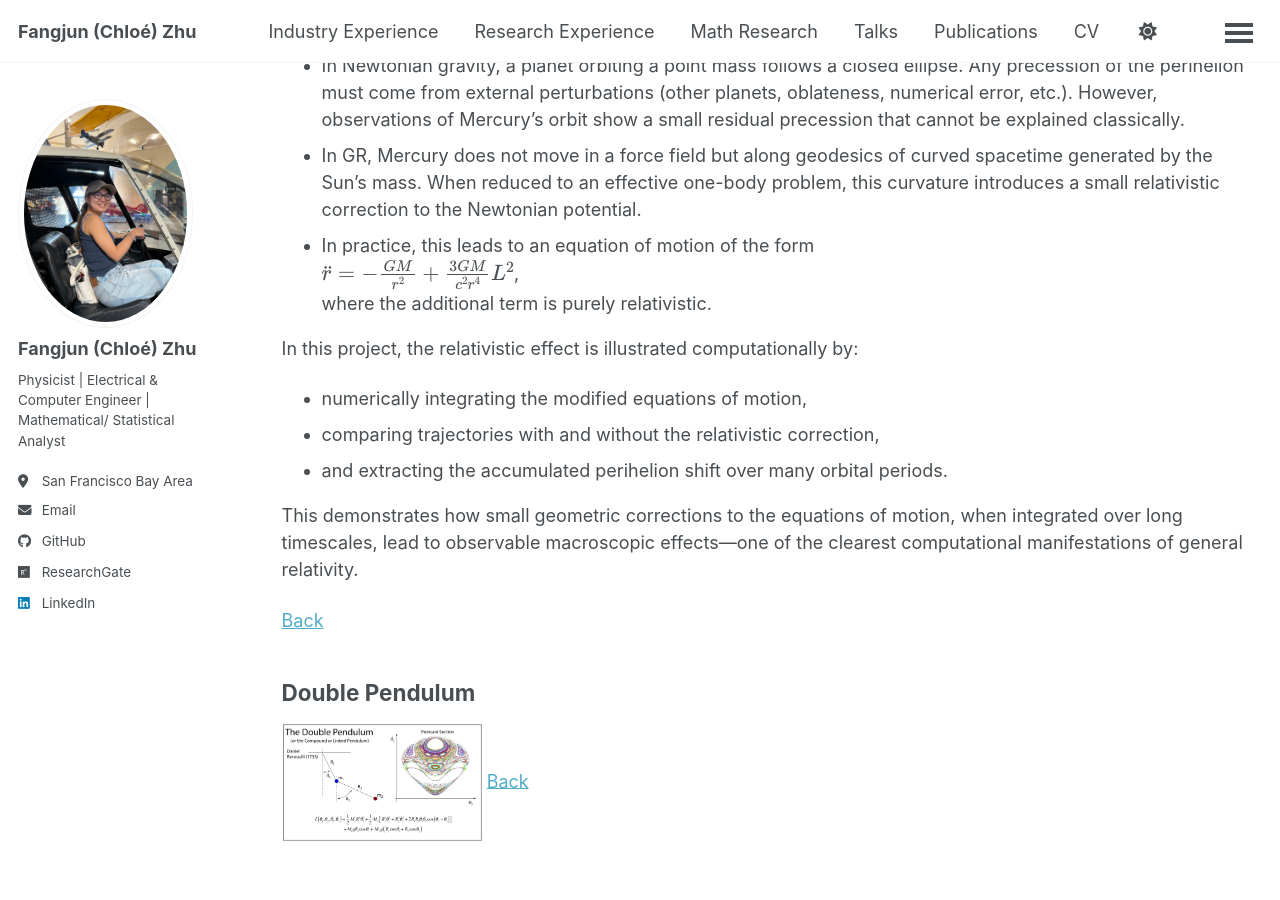
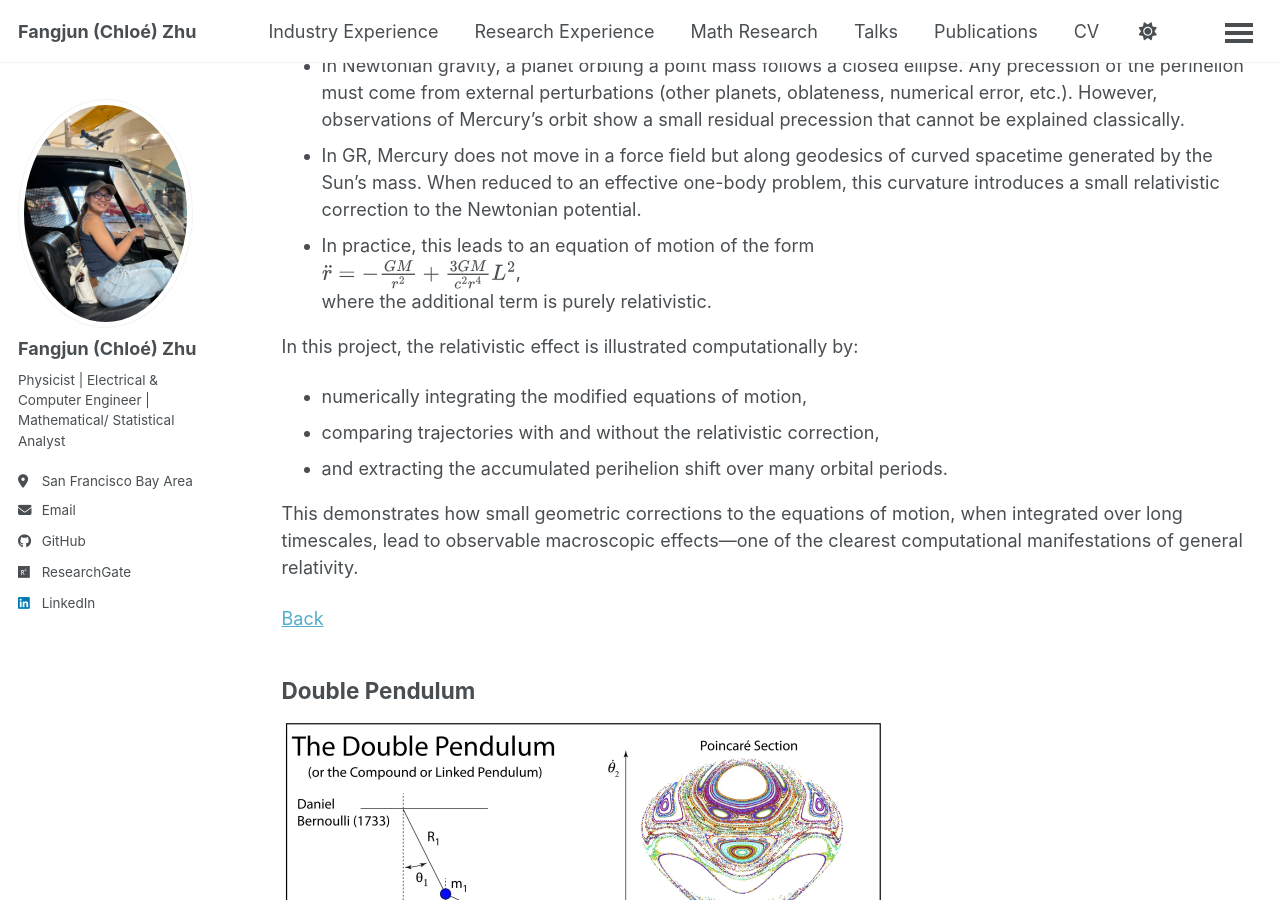
Before and after one commit to ChloeZhu1/ChloeZhu1.github.io, a Jekyll site: the page built from _pages/physics-and-engineering-research.md, in a window 1280 px wide and 900 px high, scrolled down 423 px. Built offline with Jekyll 4.4.1, drawn with Linux system fonts in a browser that asks for light colours; a script bundle is joined from its source files by our own code; library files that are not in the unit come from our copies.

Commit message:
Update physics-and-engineering-research.md

```diff
--- a/_pages/physics-and-engineering-research.md
+++ b/_pages/physics-and-engineering-research.md
@@ -28,5 +28,6 @@ This demonstrates how small geometric corrections to the equations of motion, wh
 [Back](https://chloezhu1.github.io/research-experience/#mer)
 
 <h2 id="dpa">Double Pendulum</h2>
-<img src="/images/compoundpendulum.webp" alt="drawing" width="200"/>
+<img src="/images/compoundpendulum.webp" alt="drawing" width="600"/>
+<br>
 [Back](https://chloezhu1.github.io/research-experience/#dp)
```
